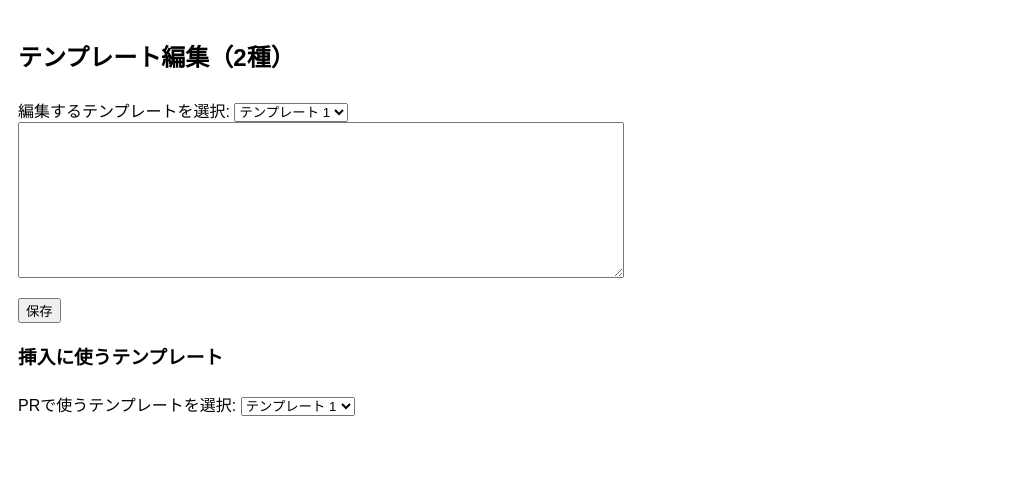
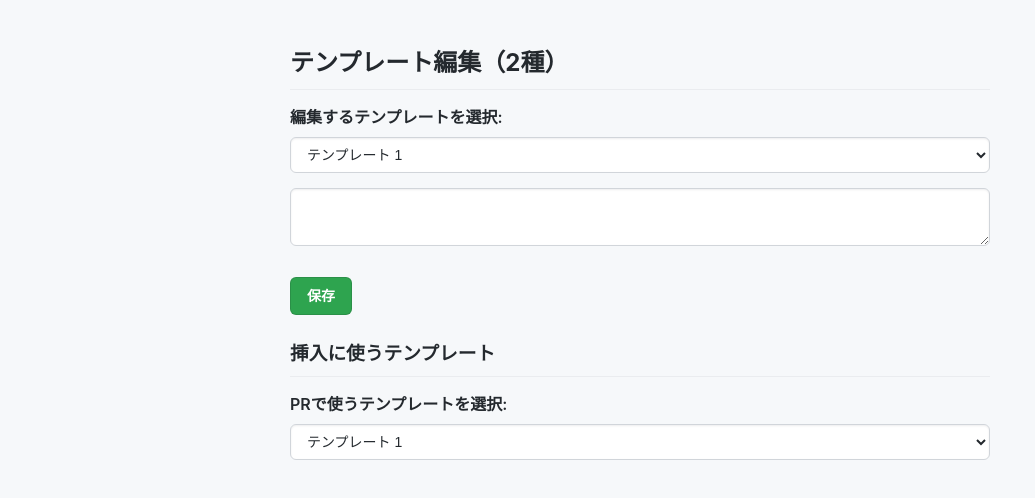
Before and after one commit to rami2076/github_multiple_pr_templates_inserter, a browser extension: page options.html in a window 1280 px wide. Shown: the whole page, without its empty margins (0-1035 px from the left). Drawn offline with Linux system fonts and the light colour scheme.

Commit message:
見た目の変更

```diff
--- /dev/null
+++ b/options.css
@@ -0,0 +1,127 @@
+body {
+    font-family: -apple-system, BlinkMacSystemFont, "Segoe UI", Helvetica, Arial, sans-serif, "Apple Color Emoji", "Segoe UI Emoji";
+    /* GitHubのフォントスタックを参考に */
+    padding: 20px;
+    max-width: 700px; /* 少し広げてGitHubのコンテンツ幅に近づける */
+    margin: 0 auto; /* 中央寄せ */
+    background-color: #f6f8fa; /* GitHubのライトモード背景色 */
+    color: #24292e; /* 基本テキスト色 */
+    line-height: 1.5;
+}
+
+/* ダークモード対応のための基本的な設定 (bodyにdark-modeクラスを追加することを想定) */
+body.dark-mode {
+    background-color: #0d1117;
+    color: #c9d1d9;
+}
+
+h2, h3 {
+    color: #24292e; /* 見出し色 */
+    border-bottom: 1px solid #eaecef; /* GitHub風のセクション区切り線 */
+    padding-bottom: 8px;
+    margin-top: 25px;
+    margin-bottom: 15px;
+}
+
+body.dark-mode h2,
+body.dark-mode h3 {
+    color: #c9d1d9;
+    border-bottom-color: #30363d;
+}
+
+label {
+    display: block; /* ラベルを独立した行に表示 */
+    margin-bottom: 8px;
+    font-weight: 600; /* 太字 */
+    color: #24292e;
+}
+
+body.dark-mode label {
+    color: #c9d1d9;
+}
+
+textarea,
+select {
+    width: 100%;
+    padding: 8px 12px;
+    border: 1px solid #d1d5da; /* GitHubの入力フィールドのボーダー */
+    border-radius: 6px; /* 角丸 */
+    box-shadow: inset 0 1px 2px rgba(27, 31, 35, .075); /* 軽い影 */
+    background-color: #ffffff; /* 背景色 */
+    color: #24292e; /* テキスト色 */
+    font-size: 14px;
+    line-height: 20px;
+    margin-bottom: 15px; /* 下に余白 */
+    box-sizing: border-box; /* paddingとborderをwidthに含める */
+}
+
+body.dark-mode textarea,
+body.dark-mode select {
+    background-color: #161b22;
+    border-color: #30363d;
+    color: #c9d1d9;
+}
+
+textarea:focus,
+select:focus {
+    border-color: #0366d6; /* フォーカス時のボーダー色 */
+    outline: none; /* デフォルトのアウトラインを削除 */
+    box-shadow: 0 0 0 3px rgba(3, 102, 214, 0.3); /* GitHubのフォーカス時の光 */
+}
+
+button {
+    display: inline-block;
+    padding: 8px 16px;
+    font-size: 14px;
+    font-weight: 600;
+    line-height: 20px;
+    color: #ffffff; /* ボタンテキスト色 */
+    background-color: #2ea44f; /* GitHubのプライマリボタン色 */
+    border: 1px solid rgba(27, 31, 35, .15);
+    border-radius: 6px;
+    cursor: pointer;
+    user-select: none;
+    appearance: none;
+    text-align: center;
+    white-space: nowrap;
+    vertical-align: middle;
+    margin-top: 10px; /* 元の余白を維持 */
+}
+
+body.dark-mode button {
+    background-color: #238636;
+    border-color: #30363d;
+}
+
+button:hover {
+    background-color: #2c974b; /* ホバー時の色 */
+    border-color: rgba(27, 31, 35, .2);
+}
+
+body.dark-mode button:hover {
+    background-color: #28a745;
+}
+
+button:active {
+    background-color: #268b44; /* アクティブ時の色 */
+    box-shadow: rgba(209, 213, 217, 0.2) 0 1px 0 inset;
+}
+
+body.dark-mode button:active {
+    background-color: #219d3b;
+}
+
+button:focus {
+    outline: none;
+    box-shadow: 0 0 0 3px rgba(46, 164, 79, 0.4); /* フォーカス時の光 */
+}
+
+span#status {
+    margin-left: 10px;
+    font-size: 14px;
+    color: #586069; /* GitHubの補助テキスト色 */
+}
+
+body.dark-mode span#status {
+    color: #8b949e;
+}
--- a/options.html
+++ b/options.html
@@ -3,25 +3,7 @@
 <head>
   <meta charset="UTF-8"/>
   <title>テンプレート設定</title>
-  <style>
-      textarea {
-          width: 100%;
-          height: 150px;
-          font-family: monospace;
-          display: block;
-          margin-bottom: 10px;
-      }
-
-      select, button {
-          margin-top: 10px;
-      }
-
-      body {
-          font-family: sans-serif;
-          padding: 10px;
-          max-width: 600px;
-      }
-  </style>
+  <link rel="stylesheet" href="options.css">
 </head>
 <body>
 <h2>テンプレート編集（2種）</h2>
```
